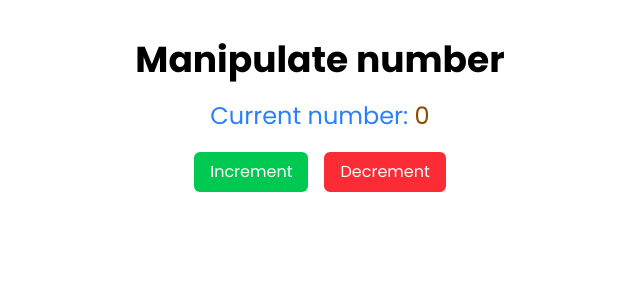
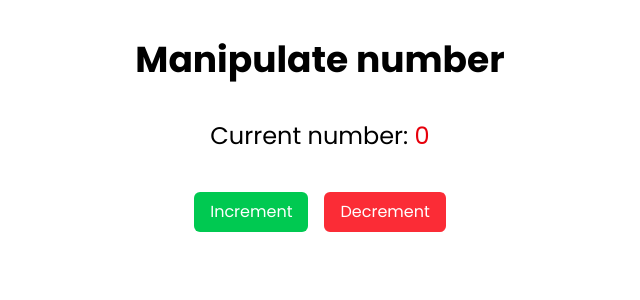
Before and after one commit to GShix/JKS_School_Babai5, a React (Vite) app in the folder react_janakalyan/: page /game-zone in a window 1280 px wide. Shown: the top 300 px of the page, without its empty margins (320-960 px from the left). Built offline with nearby package versions, Linux system fonts and the light colour scheme.

Commit message:
color fixing-gamezone

```diff
--- a/react_janakalyan/src/pages/game/GameZone.tsx
+++ b/react_janakalyan/src/pages/game/GameZone.tsx
@@ -10,12 +10,14 @@ const GameZone = () => {
     };
   return (
     <div className="game-zone w-full h-full flex flex-col items-center justify-center p-10">
-      <h1 className="font-bold text-4xl mb-5">Manipulate number</h1>
-      <p className="text-blue-500 text-2xl">Current number:<span className="text-yellow-800"> {number}</span></p>
-      <div className="buttons flex gap-4 mt-5">
-        <button onClick={increment} className="bg-green-500 px-4 py-2 text-white rounded-md cursor-pointer">Increment</button>
-        <button onClick={decrement} className="bg-red-500 px-4 py-2 text-white rounded-md cursor-pointer">Decrement</button>
-      </div>
+        <h1 className="font-bold text-4xl mb-10">Manipulate number</h1>
+        <div className="content">
+            <p className="text-black text-2xl mb-5">Current number:<span className="text-red-600"> {number}</span></p>
+        </div>
+        <div className="buttons flex gap-4 mt-5">
+            <button onClick={increment} className="bg-green-500 px-4 py-2 text-white rounded-md cursor-pointer">Increment</button>
+            <button onClick={decrement} className="bg-red-500 px-4 py-2 text-white rounded-md cursor-pointer">Decrement</button>
+        </div>
     </div>
   )
 }
```
